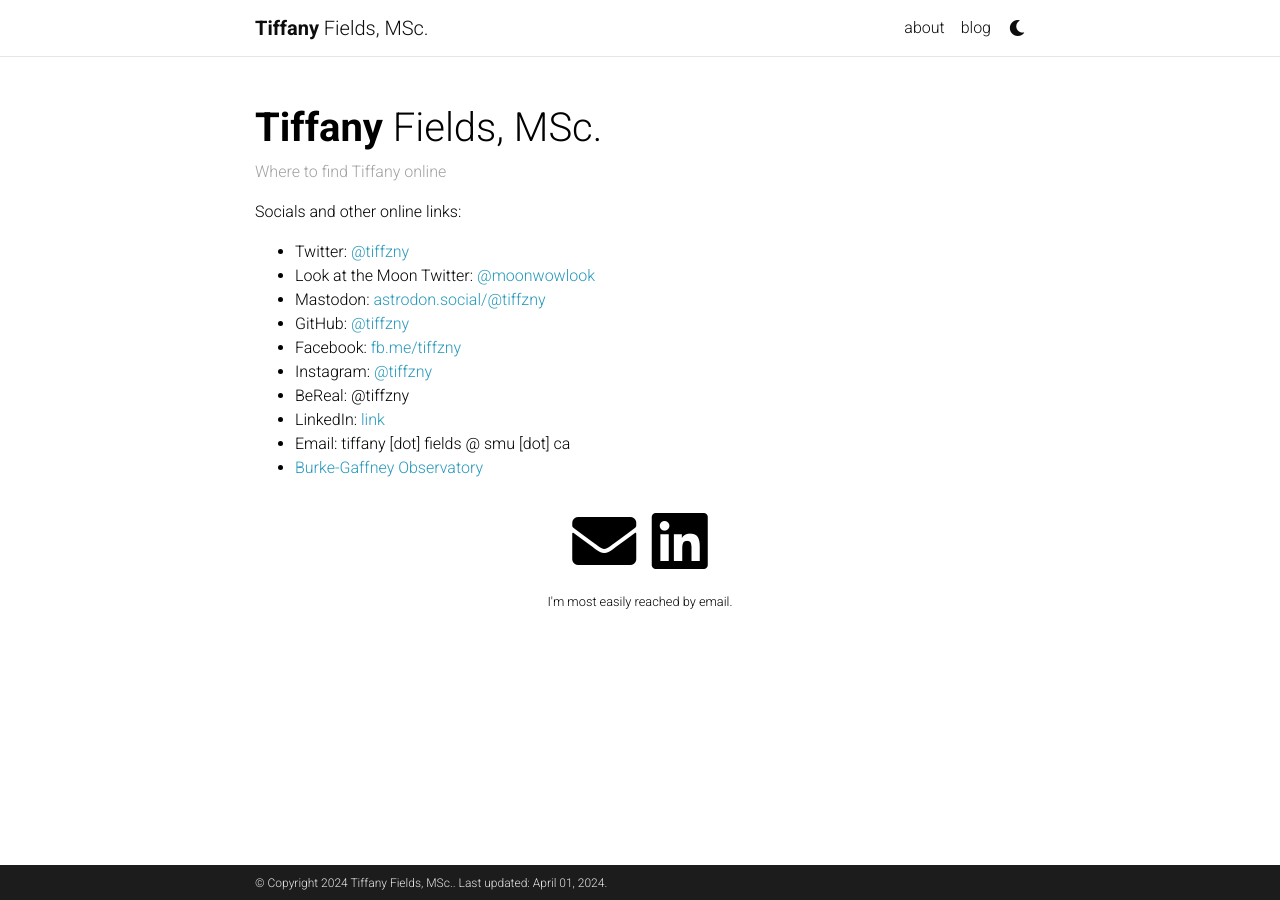
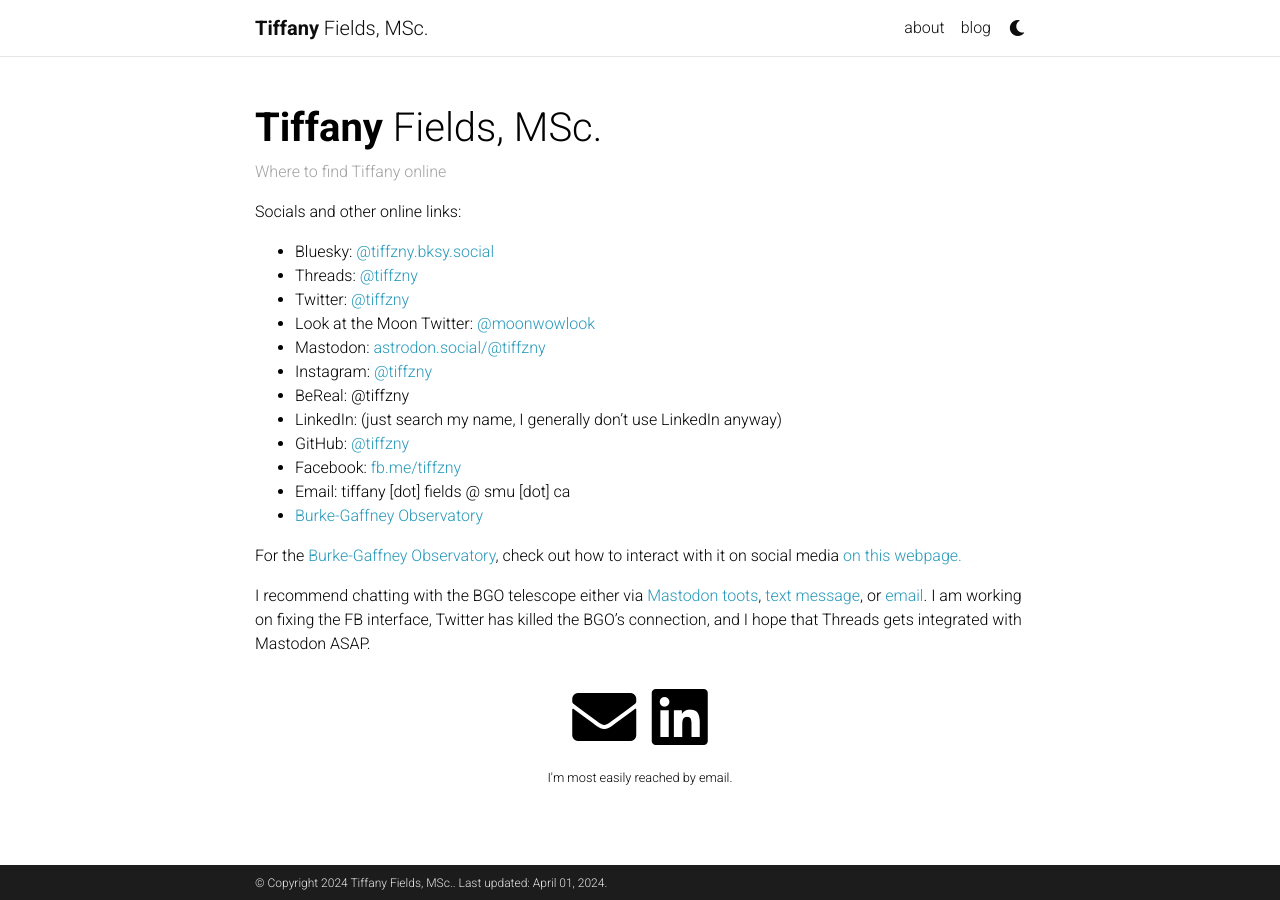
Before and after one commit to tiffzny/tiffzny.github.io, a Jekyll site: the page built from _pages/links.md, in a window 1280 px wide. Built offline with Jekyll 4.4.1, drawn with Linux system fonts in a browser that asks for light colours; full-size pictures stand in for the smaller copies a plugin makes; comment, search, counter and statistics services are not loaded; a style sheet for code colours, icons or effects is not loaded.

Commit message:
Adding DLane memorial, photo, and updating links

```diff
--- a/_pages/links.md
+++ b/_pages/links.md
@@ -16,13 +16,20 @@
 
 Socials and other online links:
 
+* Bluesky: [@tiffzny.bksy.social](https://bsky.app/profile/tiffzny.bsky.social)
+* Threads: [@tiffzny](https://www.threads.net/@tiffzny)
 * Twitter: [@tiffzny](https://twitter.com/tiffzny)
 * Look at the Moon Twitter: [@moonwowlook](https://twitter.com/moonwowlook)
 * Mastodon: [astrodon.social/@tiffzny](https://astrodon.social/@tiffzny)<a rel="me" href="https://astrodon.social/@tiffzny"></a>
+* Instagram: [@tiffzny](https://instagram.com/tiffzny)
+* BeReal: @tiffzny
+* LinkedIn: (just search my name, I generally don't use LinkedIn anyway)
 * GitHub: [@tiffzny](https://github.com/tiffzny)
 * Facebook: [fb.me/tiffzny](https://fb.me/tiffzny)
-* Instagram: [@tiffzny](https://instagram.com/tiffzny)
-* BeReal: @tiffzny
-* LinkedIn: [link](https://www.linkedin.com/in/tiffzny/)
 * Email: tiffany [dot] fields @ smu [dot] ca
 * [Burke-Gaffney Observatory](https://observatory.smu.ca)
+
+
+For the [Burke-Gaffney Observatory](https://observatory.smu.ca), check out how to interact with it on social media [on this webpage.](https://observatory.smu.ca/bgo-useme/howto)
+
+I recommend chatting with the BGO telescope either via [Mastodon toots](https://observatory.smu.ca/bgo-useme/mastodon-help), [text message](https://observatory.smu.ca/bgo-useme/text-help), or [email](https://observatory.smu.ca/bgo-useme/email-help). I am working on fixing the FB interface, Twitter has killed the BGO's connection, and I hope that Threads gets integrated with Mastodon ASAP.
```
Also changed, not shown: _news/announcement_03-dave-lane.md (added, +34 -0 lines), _pages/about.md (+1 -1 lines), 1 other file.
